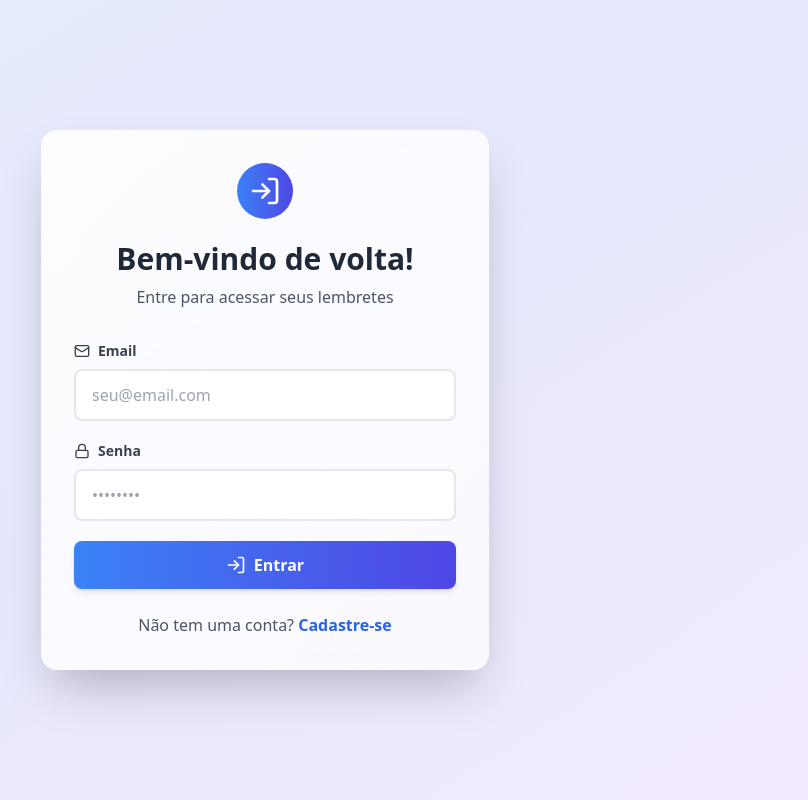
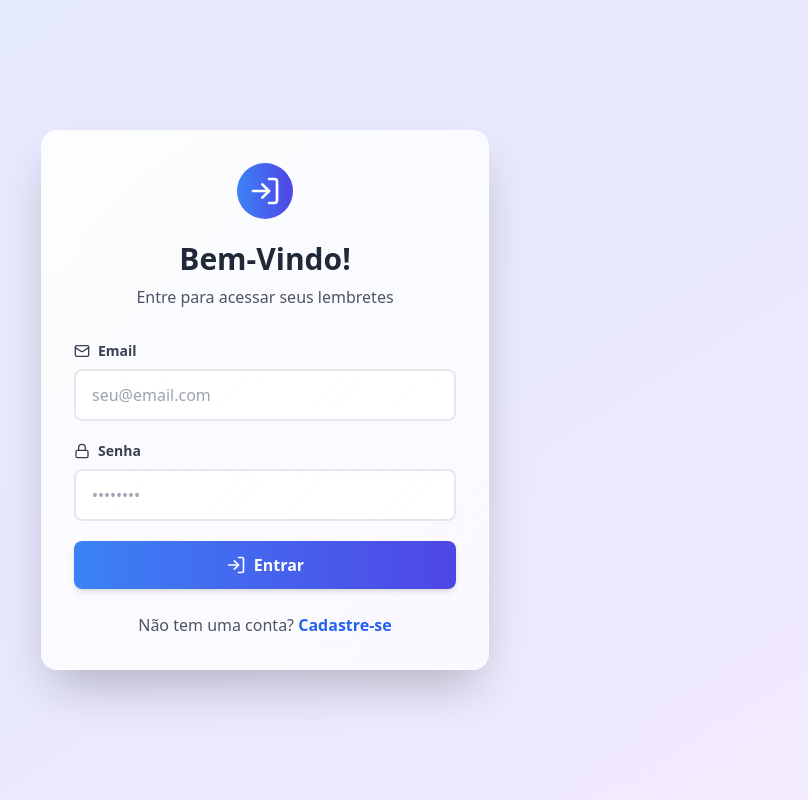
Before and after one commit to MarcosLaine/Gerenciador-de-Tarefas, a React (Vite) app in the folder frontend/: page / in a window 1280 px wide. Shown: the whole page, without its empty margins (375-1183 px from the left). Built offline with nearby package versions, Linux system fonts and the light colour scheme; no server answers.

Commit message:
fix: update welcome message in Login component for improved clarity

```diff
--- a/frontend/src/components/Login.jsx
+++ b/frontend/src/components/Login.jsx
@@ -31,7 +31,7 @@ function Login({ onLogin, onToggleMode }) {
             <LogIn className="w-8 h-8 text-white" />
           </div>
           <h2 className="text-3xl font-bold text-gray-800 dark:text-gray-100 mb-2">
-            Bem-vindo de volta!
+            Bem-Vindo!
           </h2>
           <p className="text-gray-600 dark:text-gray-400">
             Entre para acessar seus lembretes
```
